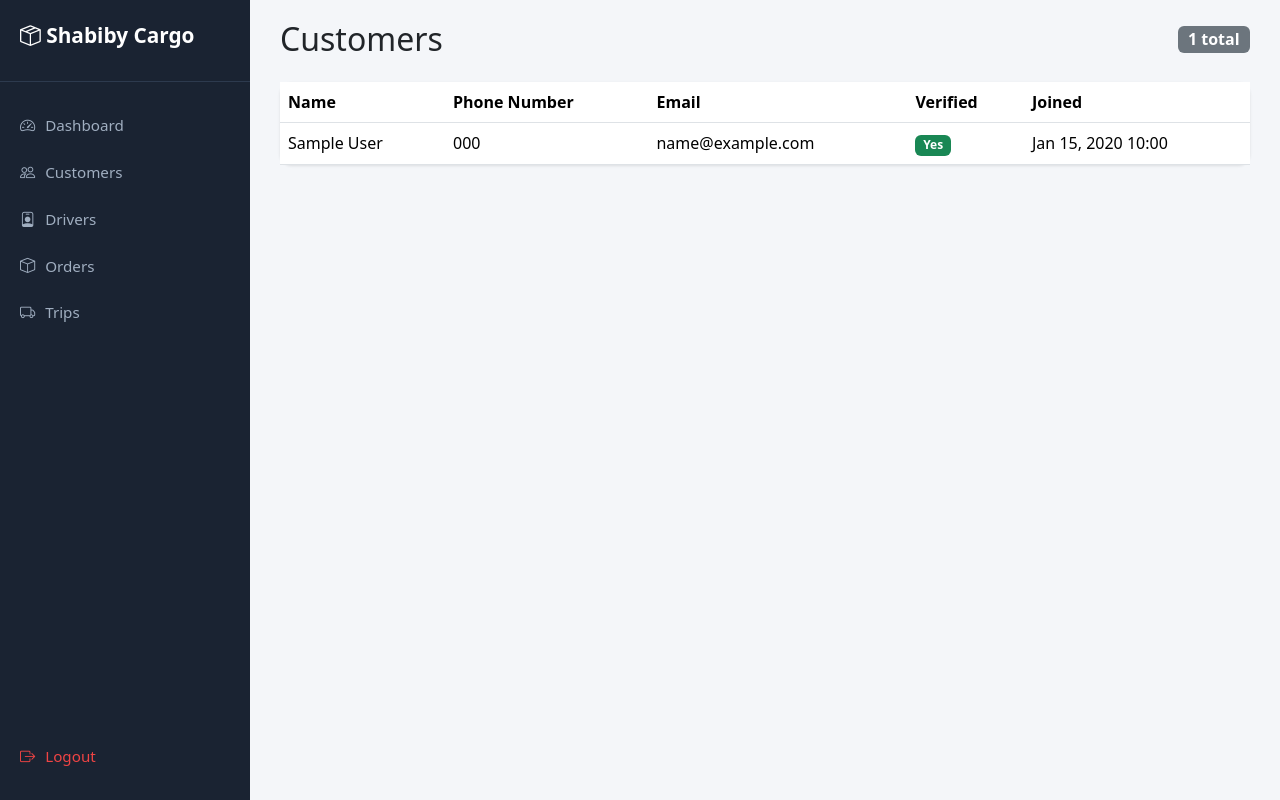
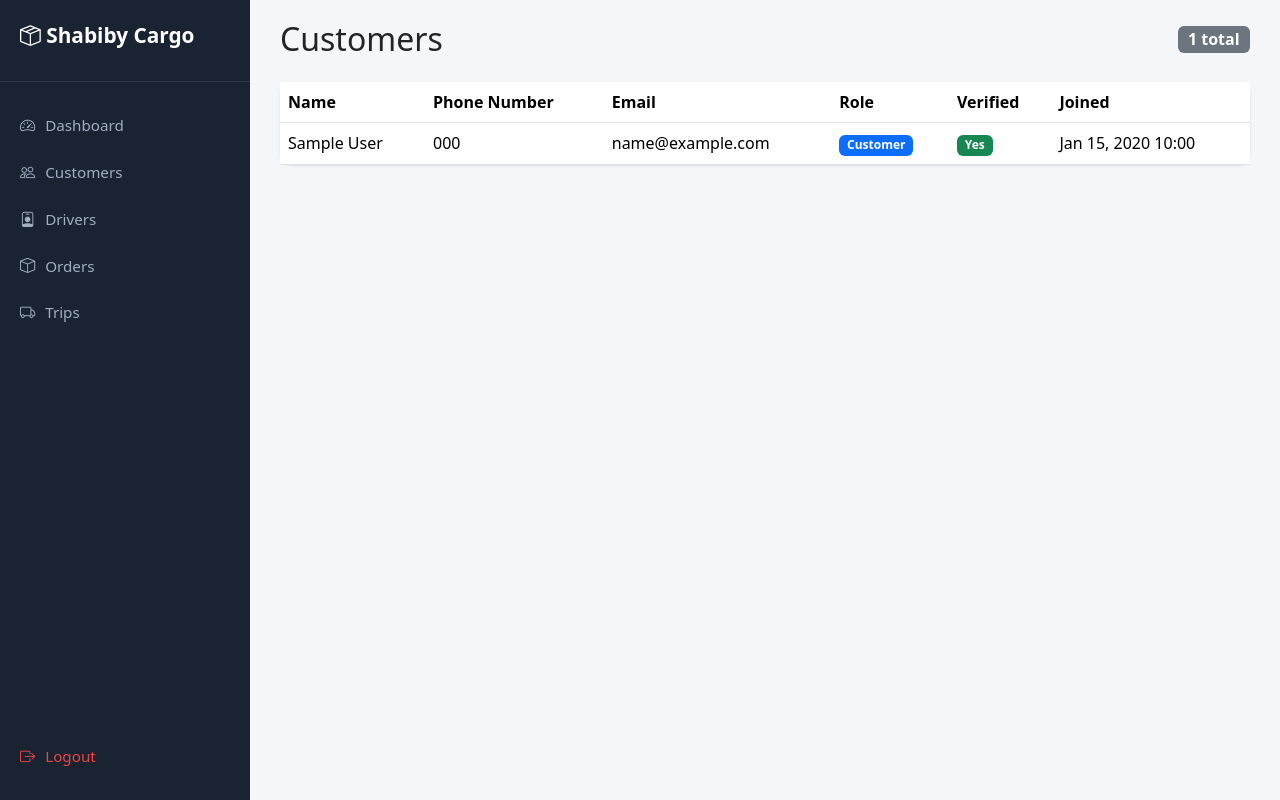
Before and after one commit to Profroja/shabiby_cargoApp_backend, a Django app: template adminpanel/templates/adminpanel/customers.html in a window 1280 px wide. Run offline with Django 5.2, Linux system fonts and the light colour scheme; the template is opened without the code that fills it: values that come from a table or form of the project are taken from there, others are empty; tables that the repository leaves empty hold one stand-in row (values such as "Sample post").

Commit message:
Fix: customer list shows all order placers, add Role column, fix incomplete registration display

```diff
--- a/adminpanel/templates/adminpanel/customers.html
+++ b/adminpanel/templates/adminpanel/customers.html
@@ -13,6 +13,7 @@
                     <th>Name</th>
                     <th>Phone Number</th>
                     <th>Email</th>
+                    <th>Role</th>
                     <th>Verified</th>
                     <th>Joined</th>
                 </tr>
@@ -20,9 +21,24 @@
             <tbody>
                 {% for customer in customers %}
                 <tr>
-                    <td>{{ customer.first_name }} {{ customer.last_name }}</td>
+                    <td>
+                        {% if customer.first_name %}
+                            {{ customer.first_name }} {{ customer.last_name }}
+                        {% else %}
+                            <span class="text-muted fst-italic">No name (incomplete registration)</span>
+                        {% endif %}
+                    </td>
                     <td>{{ customer.phone_number|default:"—" }}</td>
                     <td>{{ customer.email|default:"—" }}</td>
+                    <td>
+                        {% if customer.role == 'customer' %}
+                        <span class="badge bg-primary">Customer</span>
+                        {% elif customer.role == 'driver' %}
+                        <span class="badge bg-warning text-dark">Driver</span>
+                        {% else %}
+                        <span class="badge bg-secondary">{{ customer.role }}</span>
+                        {% endif %}
+                    </td>
                     <td>
                         {% if customer.is_phone_verified %}
                         <span class="badge bg-success">Yes</span>
@@ -33,7 +49,7 @@
                     <td>{{ customer.created_at|date:"M d, Y H:i" }}</td>
                 </tr>
                 {% empty %}
-                <tr><td colspan="5" class="text-center text-muted py-4">No customers yet.</td></tr>
+                <tr><td colspan="6" class="text-center text-muted py-4">No customers yet.</td></tr>
                 {% endfor %}
             </tbody>
         </table>
```
Also changed, not shown: adminpanel/views.py (+6 -1 lines).
